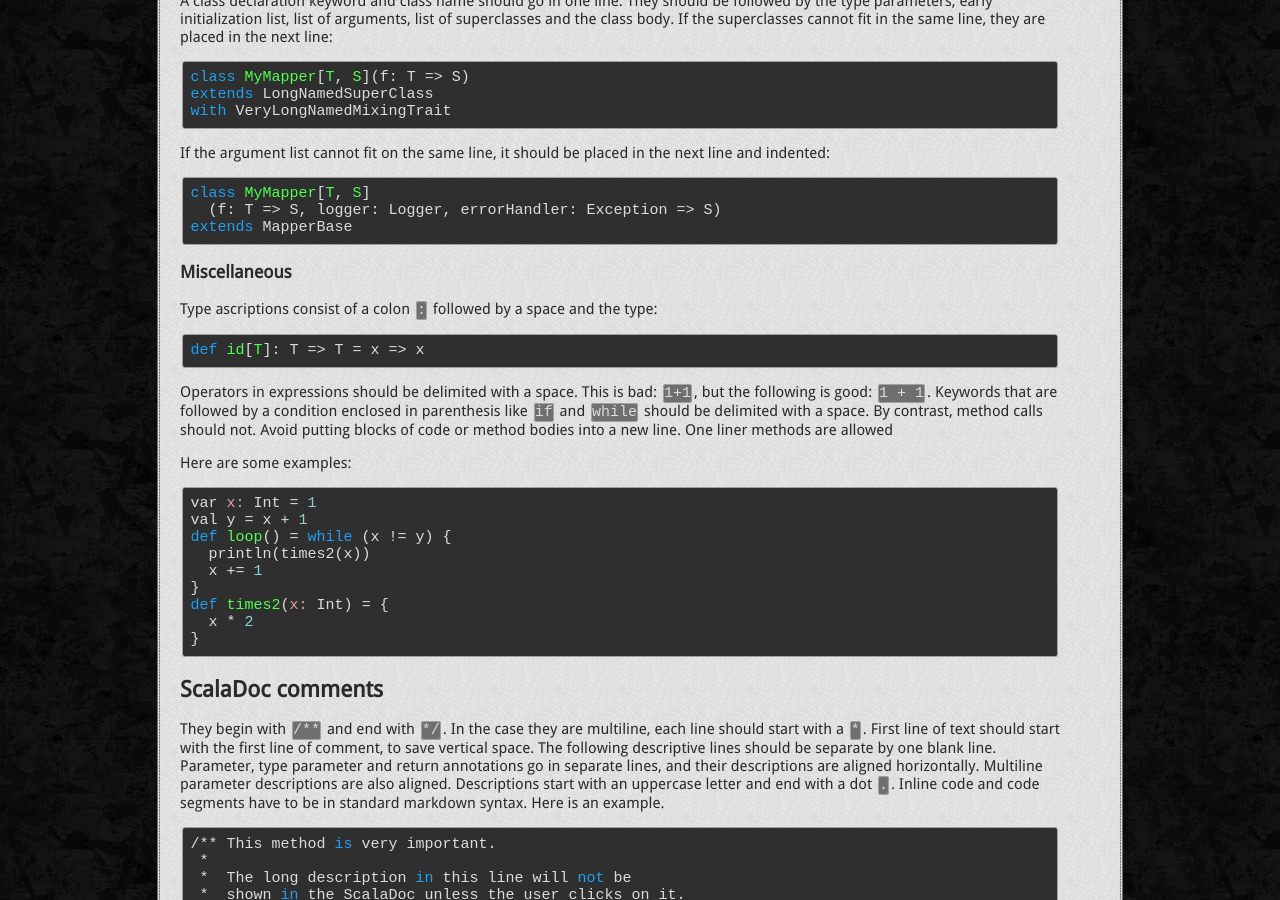
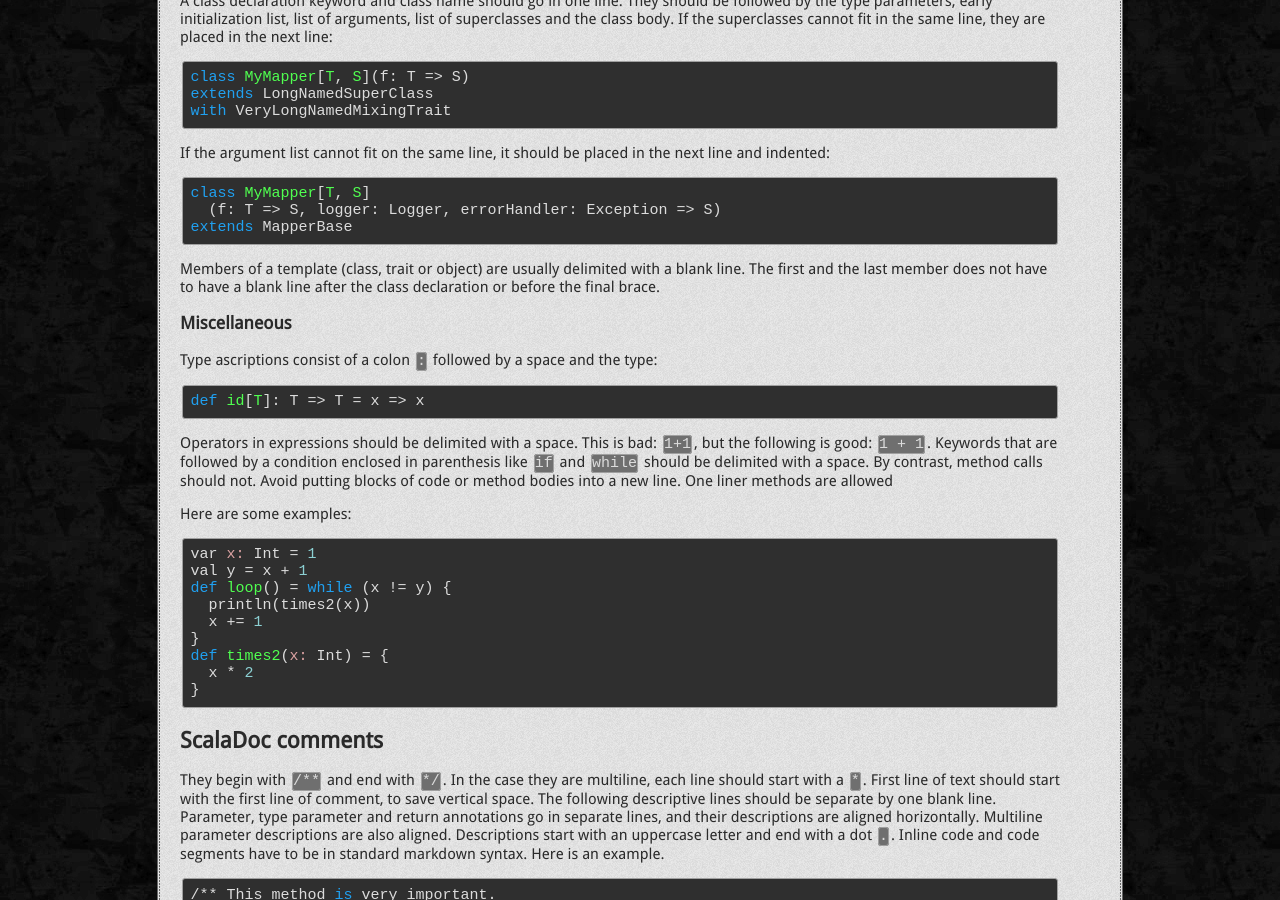
Before and after one commit to storm-enroute/storm-enroute.github.io, a Jekyll site: the page built from home/styleguide.md, in a window 1280 px wide and 900 px high, scrolled down 1218 px. Built offline with Jekyll 4.4.1, drawn with Linux system fonts in a browser that asks for light colours.

Commit message:
Update styleguide.md

```diff
--- a/home/styleguide.md
+++ b/home/styleguide.md
@@ -82,6 +82,9 @@ If the argument list cannot fit on the same line, it should be placed in the nex
       (f: T => S, logger: Logger, errorHandler: Exception => S)
     extends MapperBase
 
+Members of a template (class, trait or object) are usually delimited with a blank line.
+The first and the last member does not have to have a blank line after the class declaration or before the final brace.
+
 
 ### Miscellaneous
 
```
